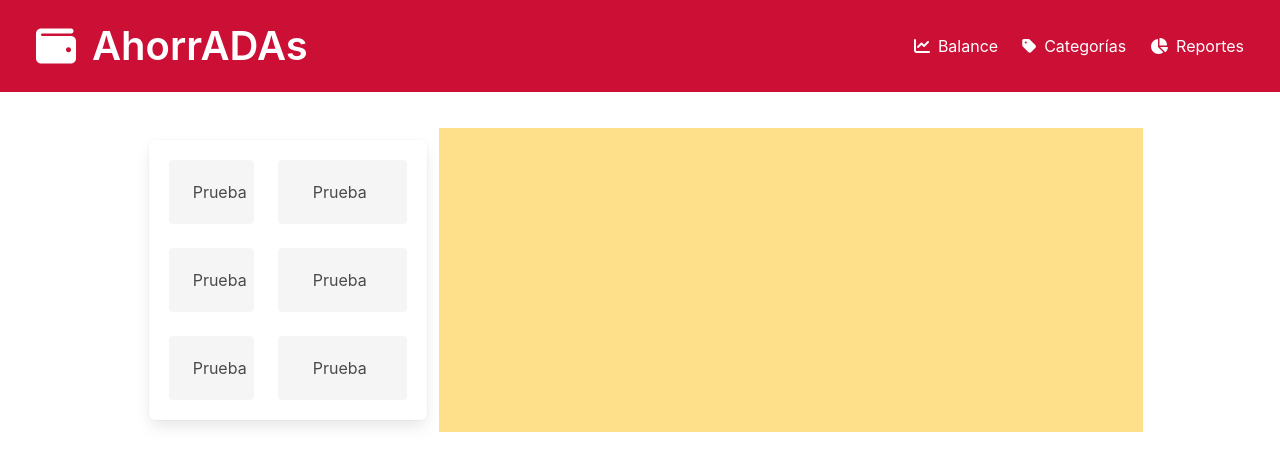
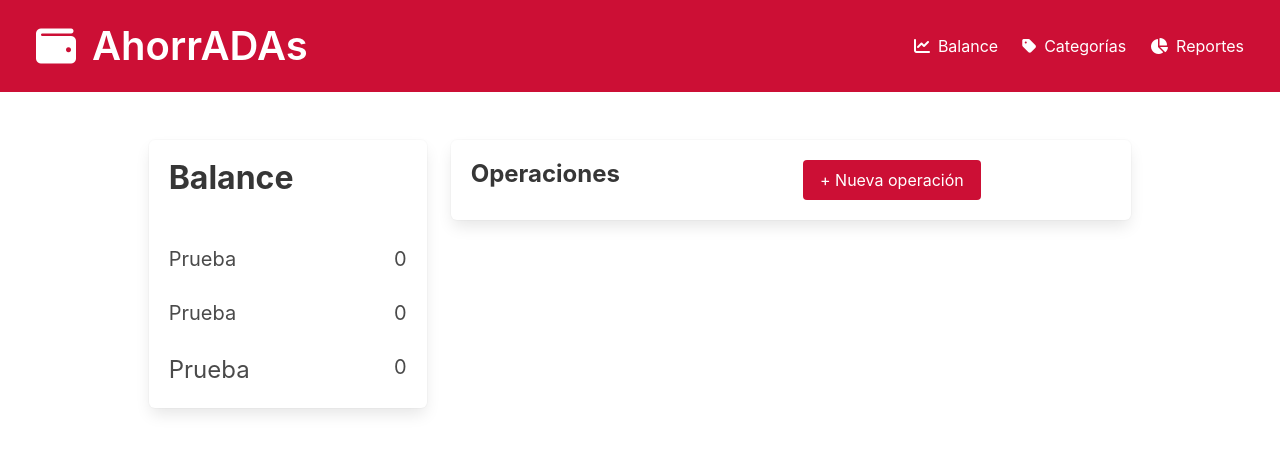
Before and after one commit to Carolinalmrz89/AhorrADAs, a plain HTML site: page index.html in a window 1280 px wide. Drawn offline with nearby package versions, Linux system fonts and the light colour scheme.

Commit message:
Se creearon secciones balance y operaciones, y sus estilos

```diff
--- a/index.html
+++ b/index.html
@@ -35,23 +35,36 @@
         <div class="columns ">
             <div class="column is-offset-1 is-3">
                 <article class="box">
+                    <h2 class="title has-text-weight-bold">Balance</h2>
                     <div class="columns">
-                        <div class="column is-5">
-                            <p class="notification has-text-left">Prueba</p>
-                            <p class="notification has-text-left">Prueba</p>
-                            <p class="notification has-text-left">Prueba</p>
+                        <div class="column is-6">
+                            <p class="mt-5 has-text-left is-size-5">Prueba</p>
+                            <p class="mt-5 has-text-left is-size-5">Prueba</p>
+                            <p class="mt-5 has-text-left is-size-4">Prueba</p>
                         </div>
-                        <div class="column is-7">
-                            <p class="notification has-text-right">Prueba</p>
-                            <p class="notification has-text-right">Prueba</p>
-                            <p class="notification has-text-right">Prueba</p>
+                        <div class="column is-6">
+                            <p class="mt-5 has-text-right is-size-5">0</p>
+                            <p class="mt-5 has-text-right is-size-5">0</p>
+                            <p class="mt-5 has-text-right is-size-5">0</p>
                         </div>
                     </div>
                 </article>
             </div>
-            <div class="column is-7 has-background-warning"></div>
+            <div class="column is-7">
+                <article class="box">
+                    <div class="columns">
+                        <div class="column">
+                            <h3 class="title has-text-weight-bold is-size-4">Operaciones</h3>
+                        </div>
+                        <div class="column">
+                            <button class="button is-danger has-background-danger-dark">+ Nueva operación</button>
+                        </div>
+                    </div>
+                </article>
+            </div>
         </div>
     </section>
 
+
 </body>
 </html>
```
